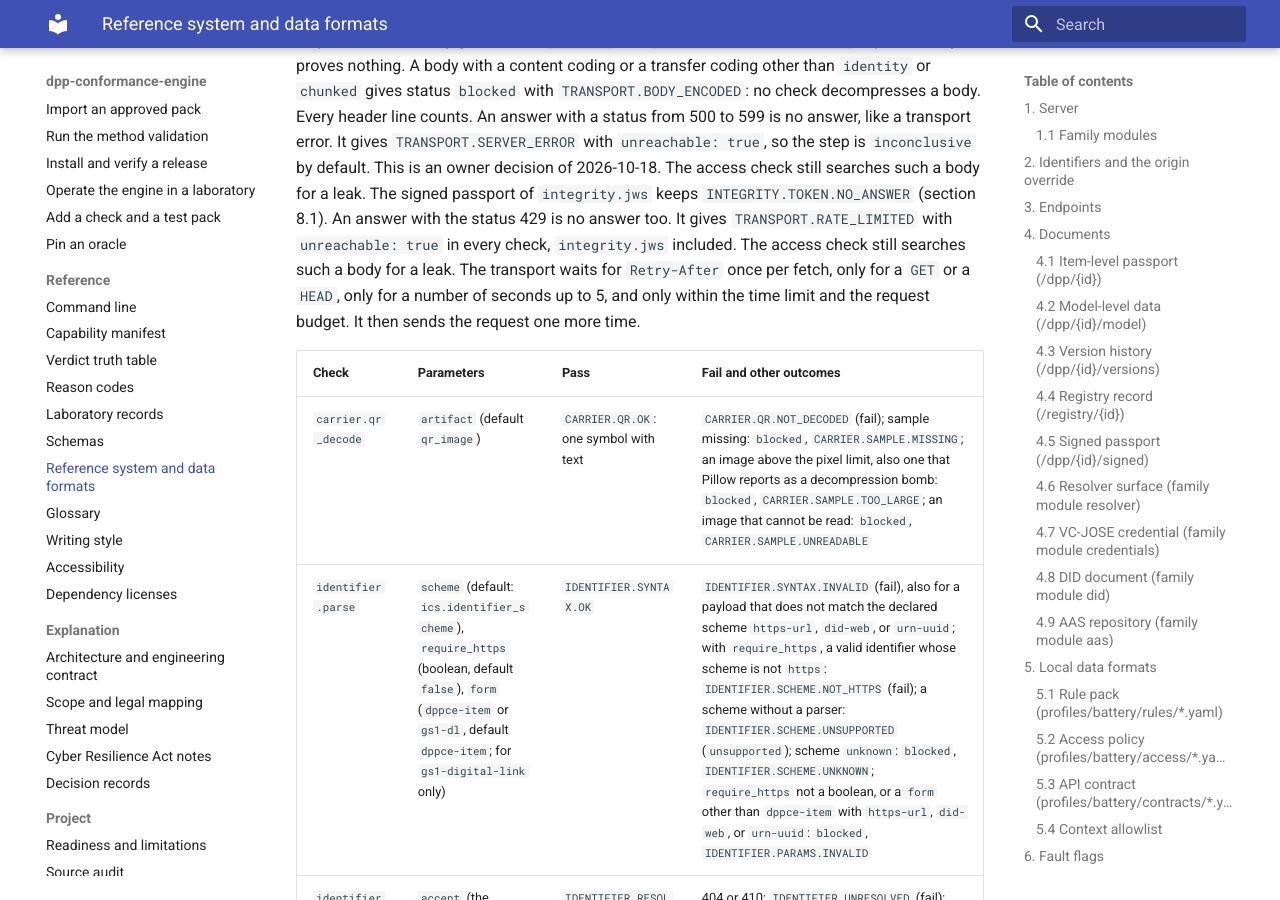
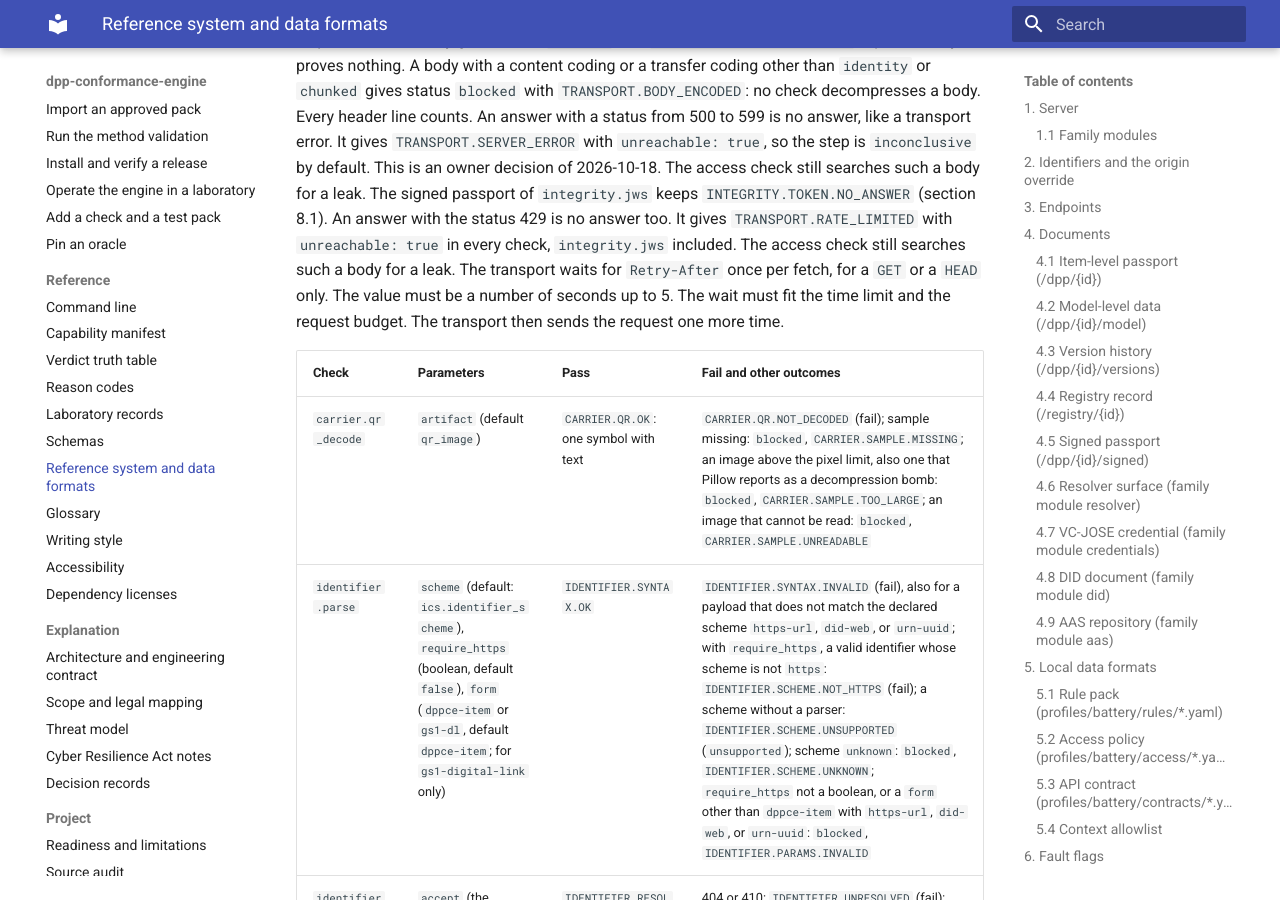
Before and after one commit to hadijannat/dpp-conformance-engine, an MkDocs documentation site: the page built from docs/reference/reference-system.md, in a window 1280 px wide and 900 px high, scrolled down 20402 px. Built offline with MkDocs 1.6.1 and Material for MkDocs 9.7.7, drawn with Linux system fonts in a browser that asks for light colours; the version menu is left out.

Commit message:
docs(reference): split the Retry-After sentence into short sentences
The sentence had 34 words. The style limit for a description is 25 words.

Co-Authored-By: Claude Opus 5.5 <noreply@anthropic.com>

```diff
--- a/docs/reference/reference-system.md
+++ b/docs/reference/reference-system.md
@@ -736,9 +736,9 @@ is an owner decision of 2026-10-18. The access check still searches such a body
 signed passport of `integrity.jws` keeps `INTEGRITY.TOKEN.NO_ANSWER` (section 8.1).
 An answer with the status 429 is no answer too. It gives `TRANSPORT.RATE_LIMITED` with
 `unreachable: true` in every check, `integrity.jws` included. The access check still searches such
-a body for a leak. The transport waits for `Retry-After` once per fetch, only for a `GET` or a
-`HEAD`, only for a number of seconds up to 5, and only within the time limit and the request
-budget. It then sends the request one more time.
+a body for a leak. The transport waits for `Retry-After` once per fetch, for a `GET` or a `HEAD`
+only. The value must be a number of seconds up to 5. The wait must fit the time limit and the
+request budget. The transport then sends the request one more time.
 
 | Check | Parameters | Pass | Fail and other outcomes |
 | --- | --- | --- | --- |
```
